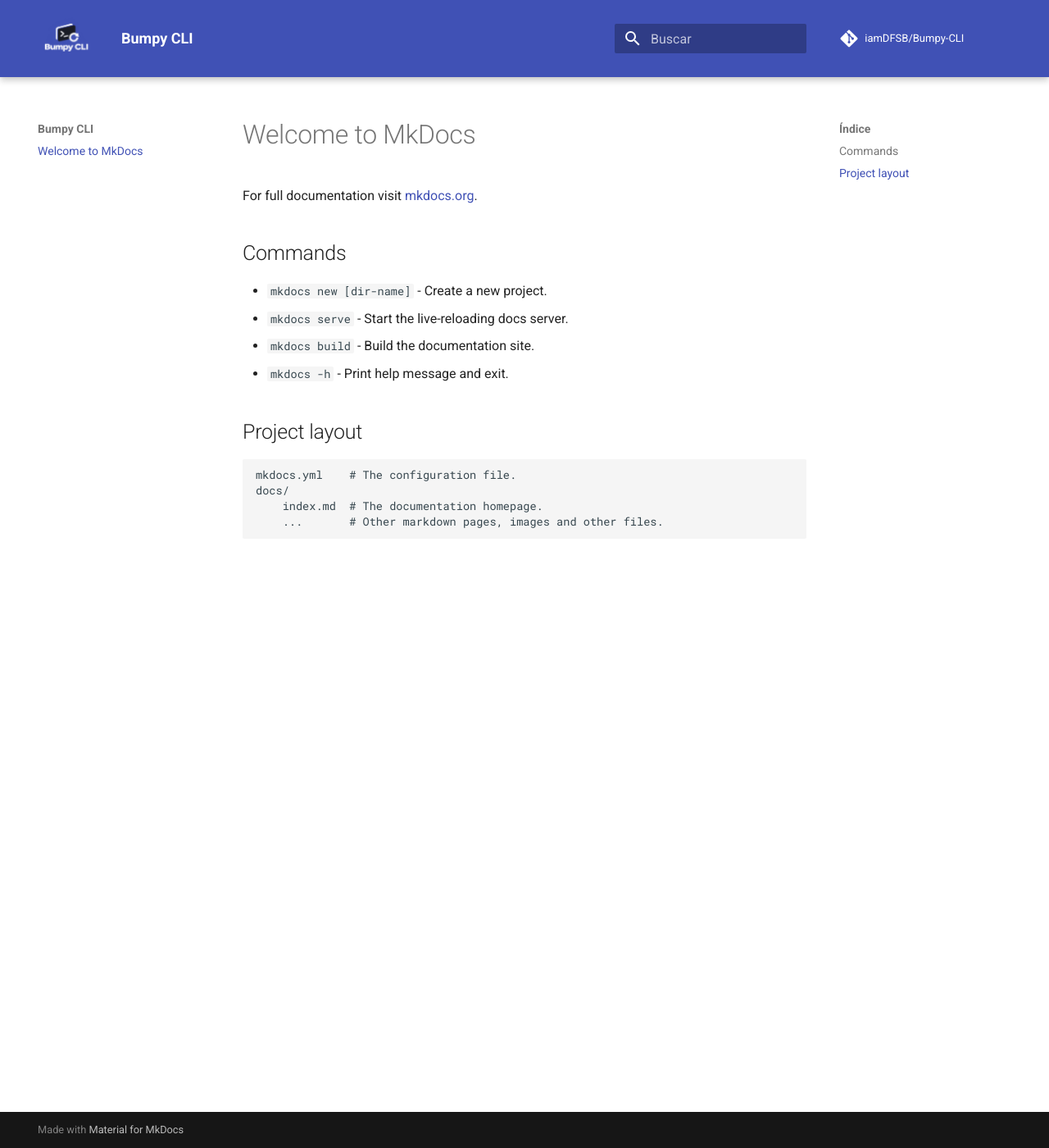
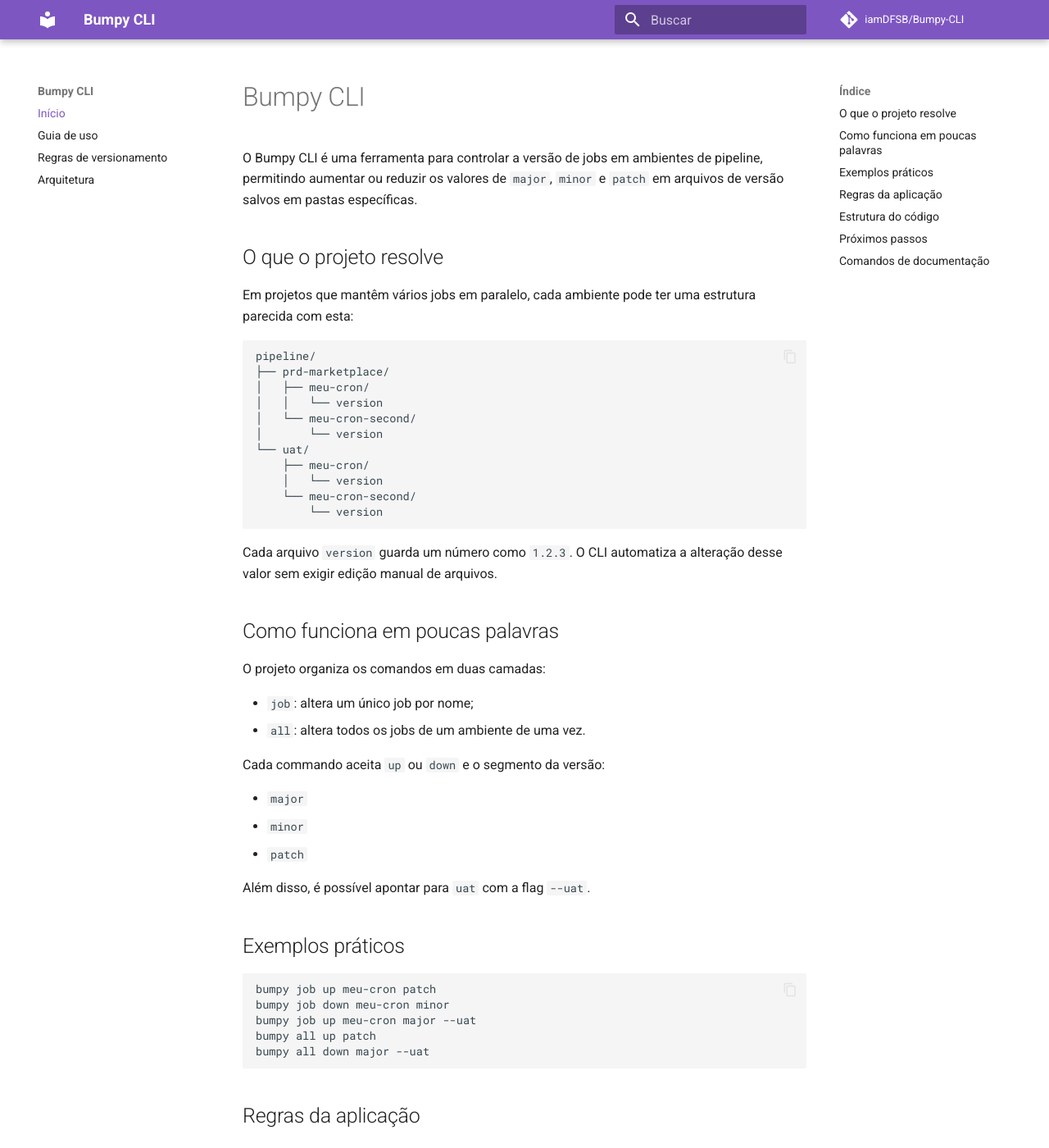
Before and after one commit to iamDFSB/Bumpy-CLI, an MkDocs documentation site: the page built from docs/index.md, in a window 1280 px wide and 1400 px high. Shown: the whole window at 82% size. Built offline with MkDocs 1.6.1 and Material for MkDocs 9.7.7, drawn with Linux system fonts in a browser that asks for light colours; comment, search, counter and statistics services are not loaded; some of the changed text lies outside the part shown.

Commit message:
doc: Create a doc to the project

````diff
--- a/docs/index.md
+++ b/docs/index.md
@@ -1,17 +1,81 @@
-# Welcome to MkDocs
+# Bumpy CLI
 
-For full documentation visit [mkdocs.org](https://www.mkdocs.org).
+O Bumpy CLI é uma ferramenta para controlar a versão de jobs em ambientes de pipeline, permitindo aumentar ou reduzir os valores de `major`, `minor` e `patch` em arquivos de versão salvos em pastas específicas.
 
-## Commands
+## O que o projeto resolve
 
-* `mkdocs new [dir-name]` - Create a new project.
-* `mkdocs serve` - Start the live-reloading docs server.
-* `mkdocs build` - Build the documentation site.
-* `mkdocs -h` - Print help message and exit.
+Em projetos que mantêm vários jobs em paralelo, cada ambiente pode ter uma estrutura parecida com esta:
 
-## Project layout
+```text
+pipeline/
+├── prd-marketplace/
+│   ├── meu-cron/
+│   │   └── version
+│   └── meu-cron-second/
+│       └── version
+└── uat/
+    ├── meu-cron/
+    │   └── version
+    └── meu-cron-second/
+        └── version
+```
 
-    mkdocs.yml    # The configuration file.
-    docs/
-        index.md  # The documentation homepage.
-        ...       # Other markdown pages, images and other files.
+Cada arquivo `version` guarda um número como `1.2.3`. O CLI automatiza a alteração desse valor sem exigir edição manual de arquivos.
+
+## Como funciona em poucas palavras
+
+O projeto organiza os comandos em duas camadas:
+
+- `job`: altera um único job por nome;
+- `all`: altera todos os jobs de um ambiente de uma vez.
+
+Cada commando aceita `up` ou `down` e o segmento da versão:
+
+- `major`
+- `minor`
+- `patch`
+
+Além disso, é possível apontar para `uat` com a flag `--uat`.
+
+## Exemplos práticos
+
+```bash
+bumpy job up meu-cron patch
+bumpy job down meu-cron minor
+bumpy job up meu-cron major --uat
+bumpy all up patch
+bumpy all down major --uat
+```
+
+## Regras da aplicação
+
+Antes de rodar qualquer operação, o projeto aplica algumas regras:
+
+- a pasta do pipeline deve existir;
+- cada arquivo `version` deve ter 3 segmentos: `major.minor.patch`;
+- o valor de qualquer segmento não pode ficar menor que `0` quando executando `down`;
+- arquivos vazios ou incompletos geram exceções específicas.
+
+## Estrutura do código
+
+A aplicação principal está em:
+
+- `src/bumpy/main.py`: cria a árvore de comandos do CLI;
+- `src/bumpy/commands/job.py`: subcomandos para um job específico;
+- `src/bumpy/commands/pipeline.py`: subcomandos para todos os jobs;
+- `src/bumpy/file_client.py`: lógica de leitura, validação e atualização de arquivos;
+- `src/bumpy/models.py`: enumera os segmentos válidos da versão;
+- `src/bumpy/exceptions/file_client_exceptions.py`: exceções do fluxo de validação.
+
+## Próximos passos
+
+- Consulte o guia de uso em [guia-de-uso.md](guia-de-uso.md)
+- Entenda as regras de versionamento em [regras-de-versionamento.md](regras-de-versionamento.md)
+- Veja a arquitetura do código em [arquitetura.md](arquitetura.md)
+
+## Comandos de documentação
+
+```bash
+mkdocs serve
+mkdocs build
+```
--- a/mkdocs.yml
+++ b/mkdocs.yml
@@ -1,12 +1,30 @@
 site_name: Bumpy CLI
+site_description: Documentação do gerenciador de versões de jobs por ambiente
+site_author: Daniel Felipe Santana Batista
 repo_url: https://github.com/iamDFSB/Bumpy-CLI
 repo_name: iamDFSB/Bumpy-CLI
-edit_uri: tree/main/docs
+edit_uri: edit/main/docs
+
+nav:
+  - Início: index.md
+  - Guia de uso: guia-de-uso.md
+  - Regras de versionamento: regras-de-versionamento.md
+  - Arquitetura: arquitetura.md
 
 theme:
   name: material
   language: pt-BR
-  logo: assets/images/logo.png
+  features:
+    - navigation.sections
+    - navigation.top
+    - search.suggest
+    - content.code.copy
+  palette:
+    primary: deep purple
+    accent: purple
+
+plugins:
+  - search
 
 extra_css:
   - assets/styles/index.css
````
Also changed, not shown: README.md (+118 -0 lines), docs/arquitetura.md (added, +126 -0 lines), docs/guia-de-uso.md (added, +154 -0 lines), docs/regras-de-versionamento.md (added, +107 -0 lines), index.py (deleted, +0 -38 lines).
